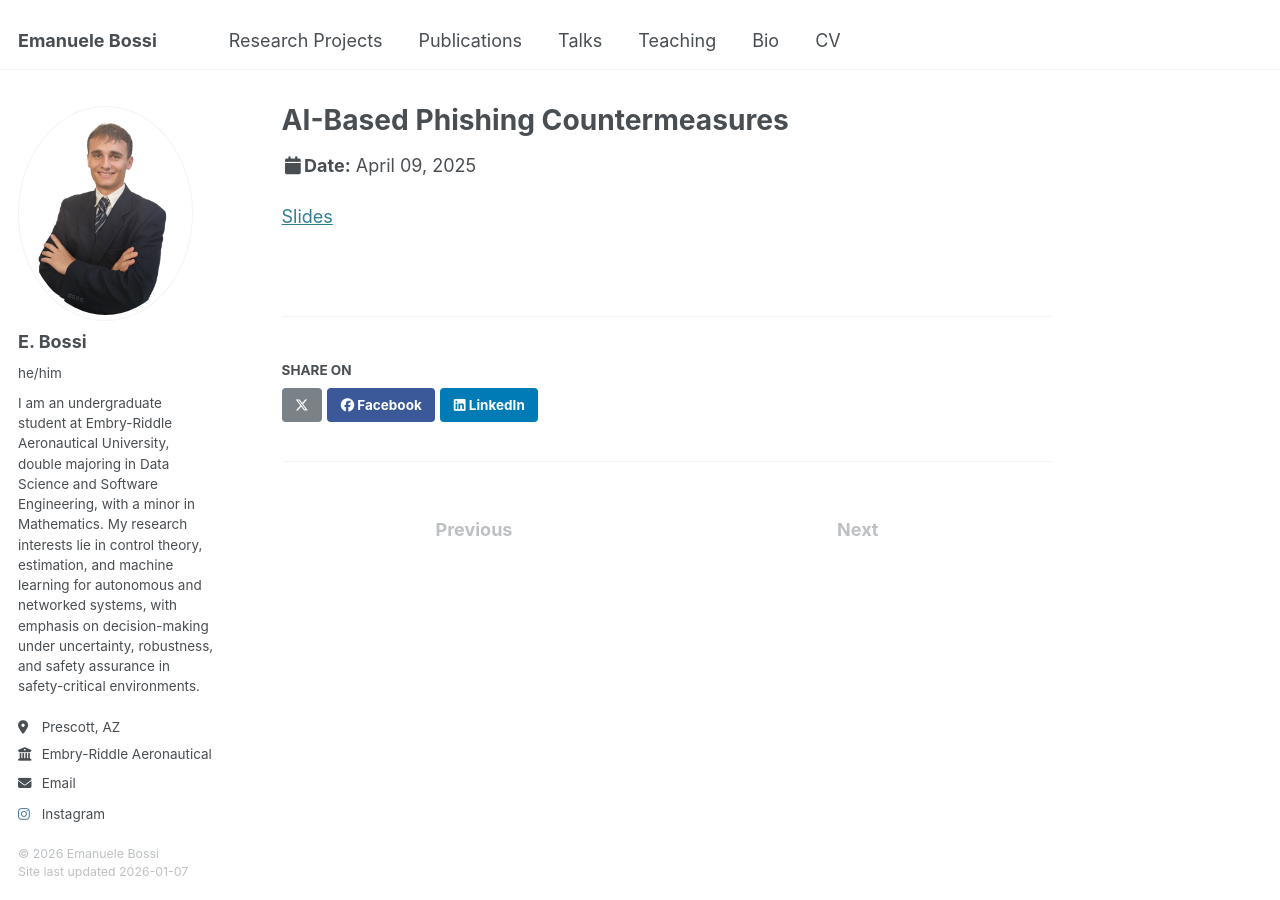
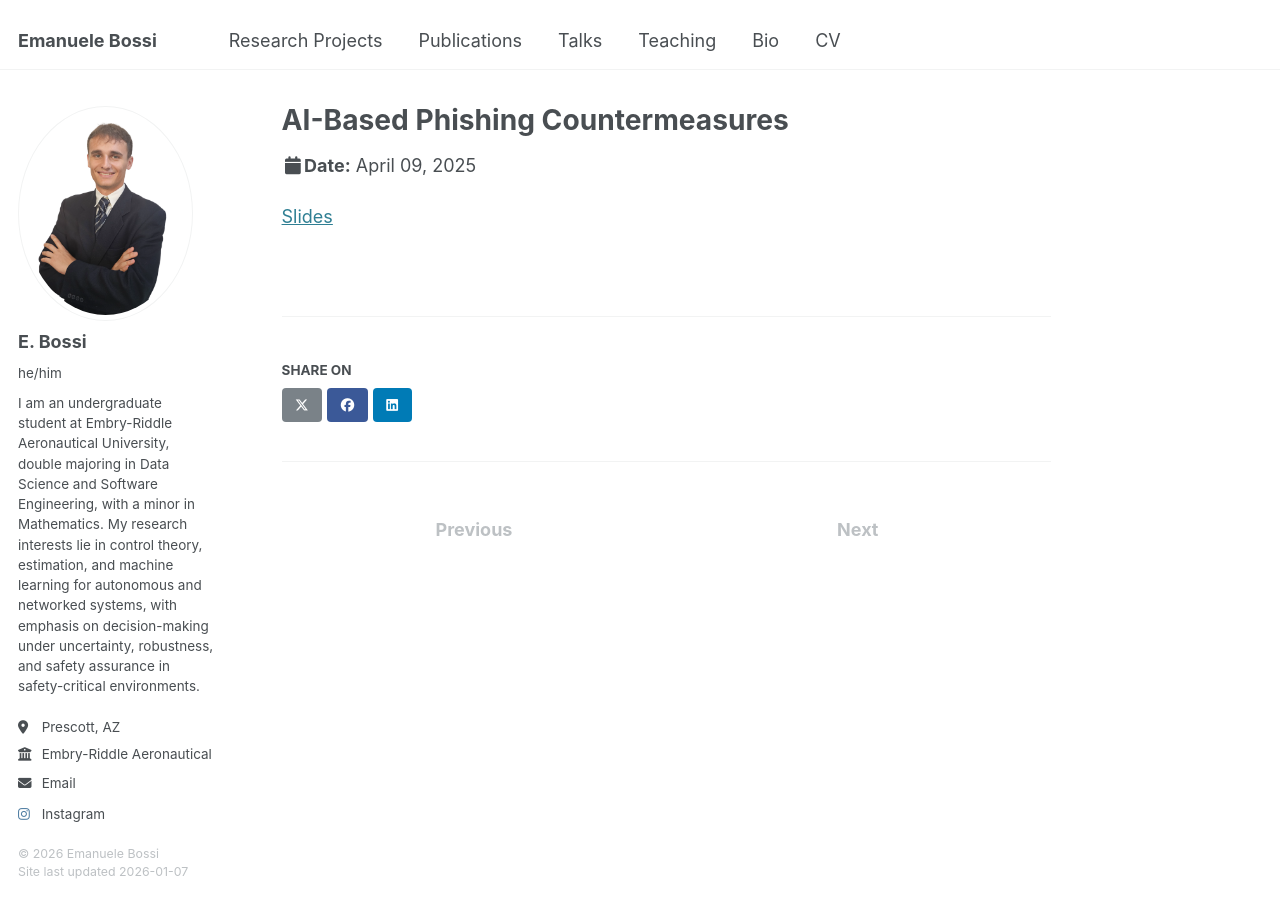
Before and after one commit to bossiemanuele/bossiemanuele.github.io, a Jekyll site: the page built from _talks/2025-04-09-NCUR2025.md, in a window 1280 px wide. Built offline with Jekyll 4.4.1, drawn with Linux system fonts in a browser that asks for light colours.

Commit message:
Update social-share.html

```diff
--- a/_includes/social-share.html
+++ b/_includes/social-share.html
@@ -7,7 +7,7 @@
 
   <a href="https://x.com/intent/post?text={{ base_path }}{{ page.url }}" class="btn btn--x" title="{{ site.data.ui-text[site.locale].share_on_label | default: 'Share on' }} X"><i class="fab fa-x-twitter" aria-hidden="true"></i></a>
 
-  <a href="https://www.facebook.com/sharer/sharer.php?u={{ base_path }}{{ page.url }}" class="btn btn--facebook" title="{{ site.data.ui-text[site.locale].share_on_label | default: 'Share on' }} Facebook"><i class="fab fa-facebook" aria-hidden="true"></i><span> Facebook</span></a>
+  <a href="https://www.facebook.com/sharer/sharer.php?u={{ base_path }}{{ page.url }}" class="btn btn--facebook" title="{{ site.data.ui-text[site.locale].share_on_label | default: 'Share on' }} Facebook"><i class="fab fa-facebook" aria-hidden="true"></i></a>
 
-  <a href="https://www.linkedin.com/shareArticle?mini=true&url={{ base_path }}{{ page.url }}" class="btn btn--linkedin" title="{{ site.data.ui-text[site.locale].share_on_label | default: 'Share on' }} LinkedIn"><i class="fab fa-linkedin" aria-hidden="true"></i><span> LinkedIn</span></a>
+  <a href="https://www.linkedin.com/shareArticle?mini=true&url={{ base_path }}{{ page.url }}" class="btn btn--linkedin" title="{{ site.data.ui-text[site.locale].share_on_label | default: 'Share on' }} LinkedIn"><i class="fab fa-linkedin" aria-hidden="true"></i></a>
 </section>
```
